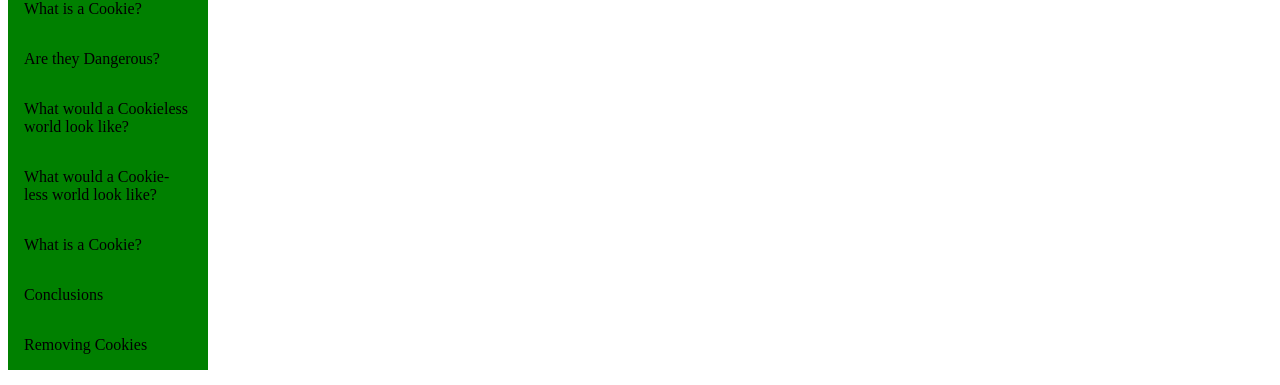
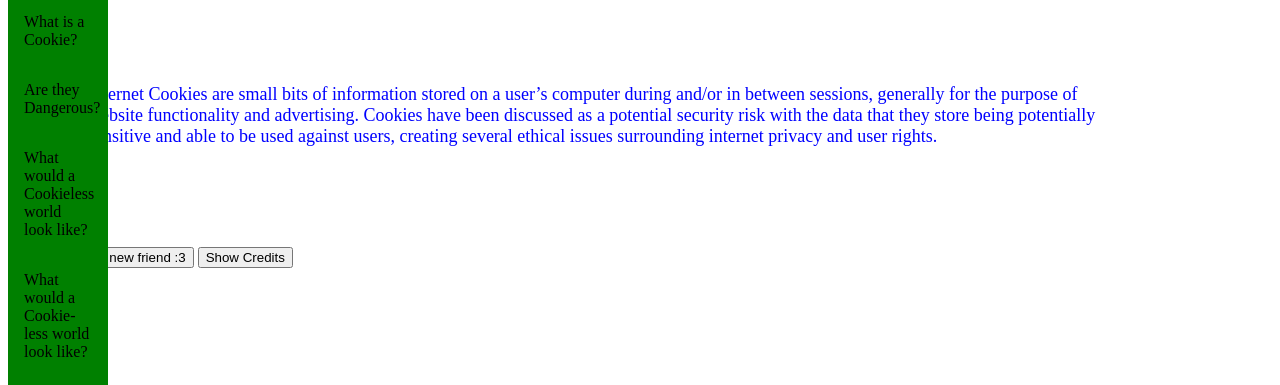
Before and after one commit to salgad6/FINALWebsite, a plain HTML site: page index.html in a window 1280 px wide. Shown: the part 74-459 px from the top of the page. Drawn offline with Linux system fonts and the light colour scheme.

Commit message:
Update main.css

```diff
--- a/main.css
+++ b/main.css
@@ -76,8 +76,11 @@ ul {
   list-style-type: none;
   margin: 0;
   padding: 0;
-  width: 200px;
+  width: 100px;
   background-color: green;
+  height: 100%; /* Full height */
+  position: fixed; /* Make it stick, even on scroll */
+  overflow: auto; /* Enable scrolling if the sidenav has too much content */
 }
 
 li a {
```
